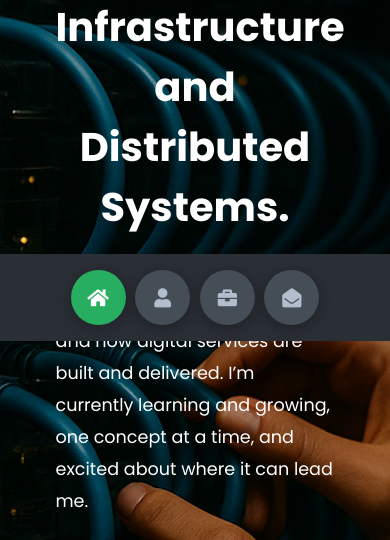
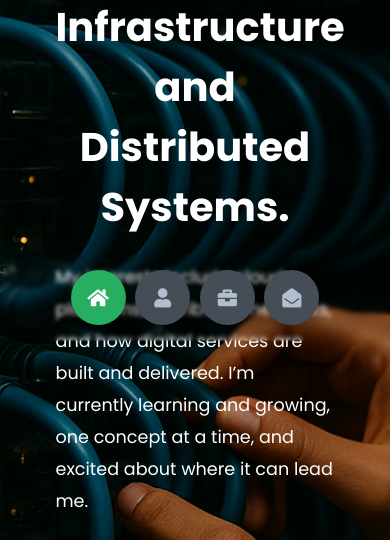
Before and after one commit to hamgaeldjida/portfolio, a Django app: template templates/test.html in a window 390 px wide. Shown: the part 503-1043 px from the top of the page. Run offline with Django 5.2, Linux system fonts and the light colour scheme; the template is opened without the code that fills it, so the values that code supplies are empty.

Commit message:
add blur in controlls ( mobile )

```diff
--- a/static/css/styles.css
+++ b/static/css/styles.css
@@ -837,7 +837,8 @@ section {
         left: 50%;
         transform: translateX(-50%);
         width: 100%;
-        background-color: var(--color-grey-5);
+        backdrop-filter: blur(2px);
+        border-radius: 30px;
     }
     .controls .control {
         margin: 1rem 0.3rem;
--- a/staticfiles_build/css/styles.css
+++ b/staticfiles_build/css/styles.css
@@ -837,7 +837,8 @@ section {
         left: 50%;
         transform: translateX(-50%);
         width: 100%;
-        background-color: var(--color-grey-5);
+        backdrop-filter: blur(2px);
+        border-radius: 30px;
     }
     .controls .control {
         margin: 1rem 0.3rem;
```
